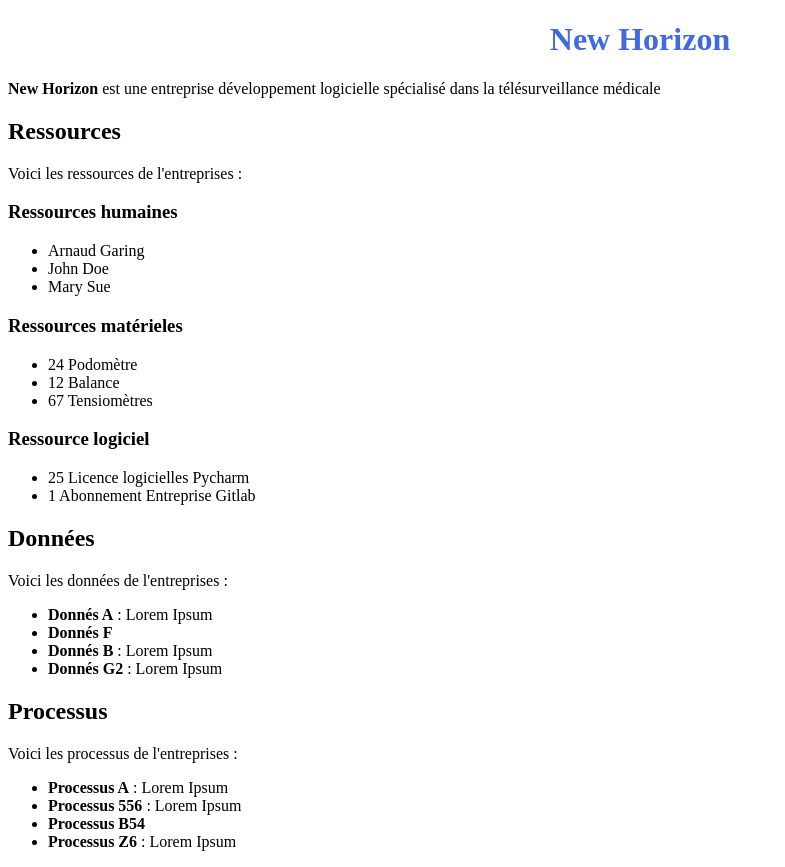
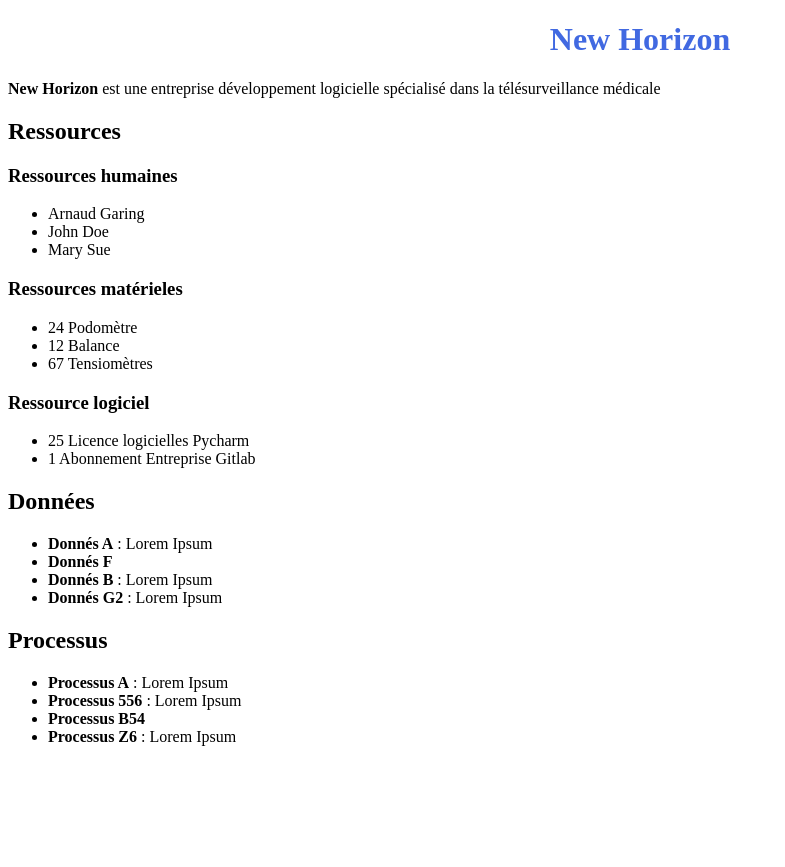
Before and after one commit to agaring/transformationDevOpsTP2, a Flask app: page / in a window 1280 px wide. Shown: the whole page, without its empty margins (0-785 px from the left). After the commit the page ends 746 px from the top, so only its background shows below. Run offline with Flask 2, Linux system fonts and the light colour scheme.

Commit message:
Reformating html

```diff
--- a/templates/base.html
+++ b/templates/base.html
@@ -11,7 +11,6 @@
 <p><span class="companyName"></span> est une entreprise développement logicielle spécialisé dans la télésurveillance médicale</p>
 
 <h2>Ressources</h2>
-<p>Voici les ressources de l'entreprises :</p>
 <h3>Ressources humaines</h3>
 <ul id="humanResources">
 </ul>
@@ -23,12 +22,10 @@
 </ul>
 
 <h2>Données</h2>
-<p>Voici les données de l'entreprises :</p>
 <ul id="dataList">
 </ul>
 
 <h2>Processus</h2>
-<p>Voici les processus de l'entreprises :</p>
 <ul id="processList">
 </ul>
 
```
